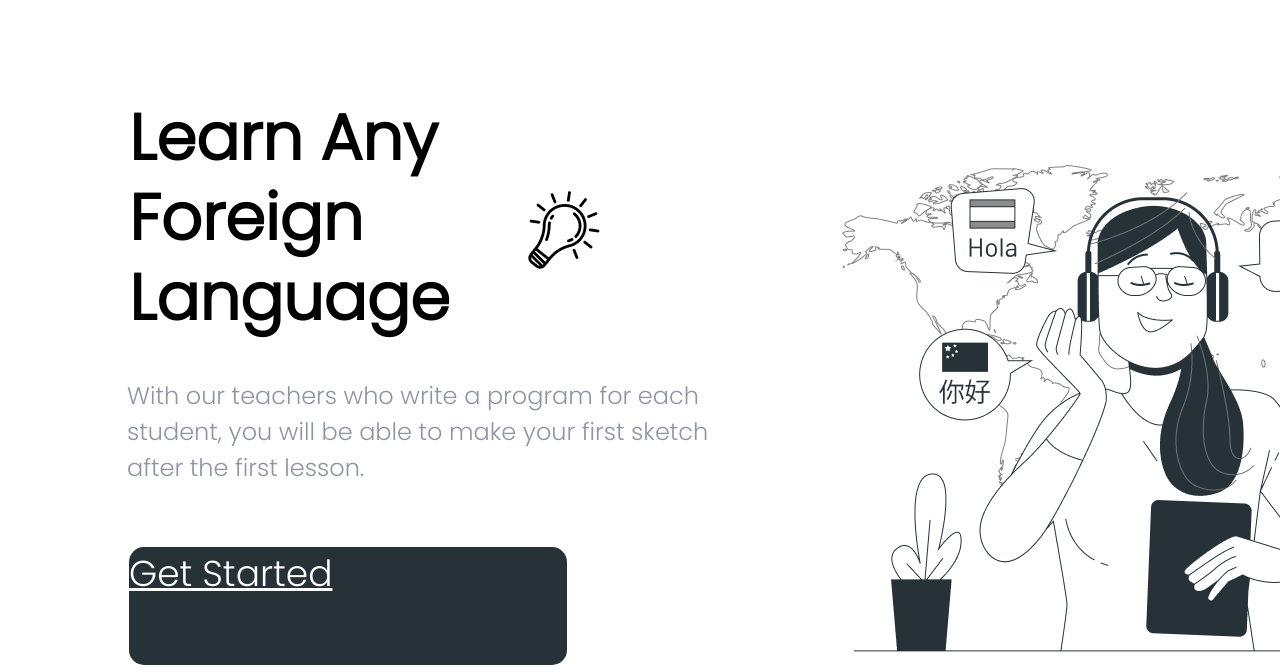
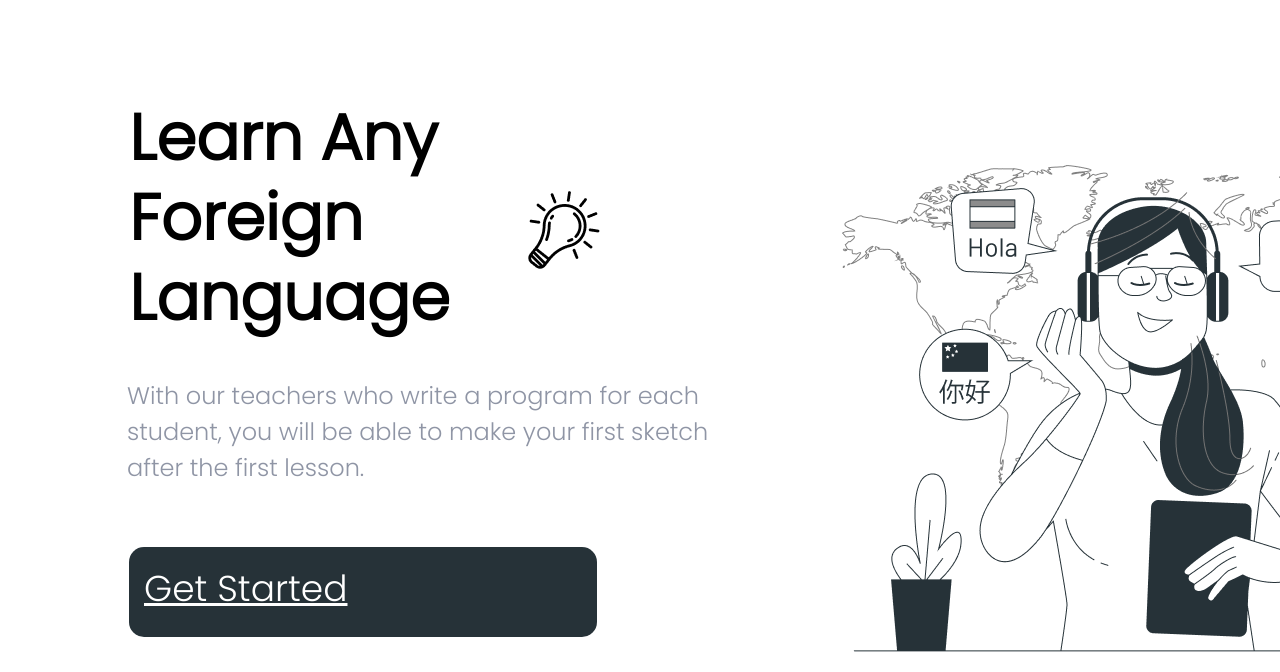
Before and after one commit to Abduazimov7788/example7788, a plain HTML site: page index.html in a window 1280 px wide. Shown: the part 128-800 px from the top of the page. Drawn offline with Linux system fonts and the light colour scheme.

Commit message:
Add files via upload

```diff
--- a/styles.css
+++ b/styles.css
@@ -149,8 +149,7 @@ color: #8F95A5;
 
 .get-started p a {
     position: absolute;
-    width: 203px;
-    height: 54px;
+    padding: 15px;
     left: 247px;
     top: 707px;
 
@@ -163,7 +162,7 @@ color: #8F95A5;
     color: white;
 
     width: 438px;
-    height: 118px;
+    height: 60px;
     left: 129px;
     top: 675px;
 
```
